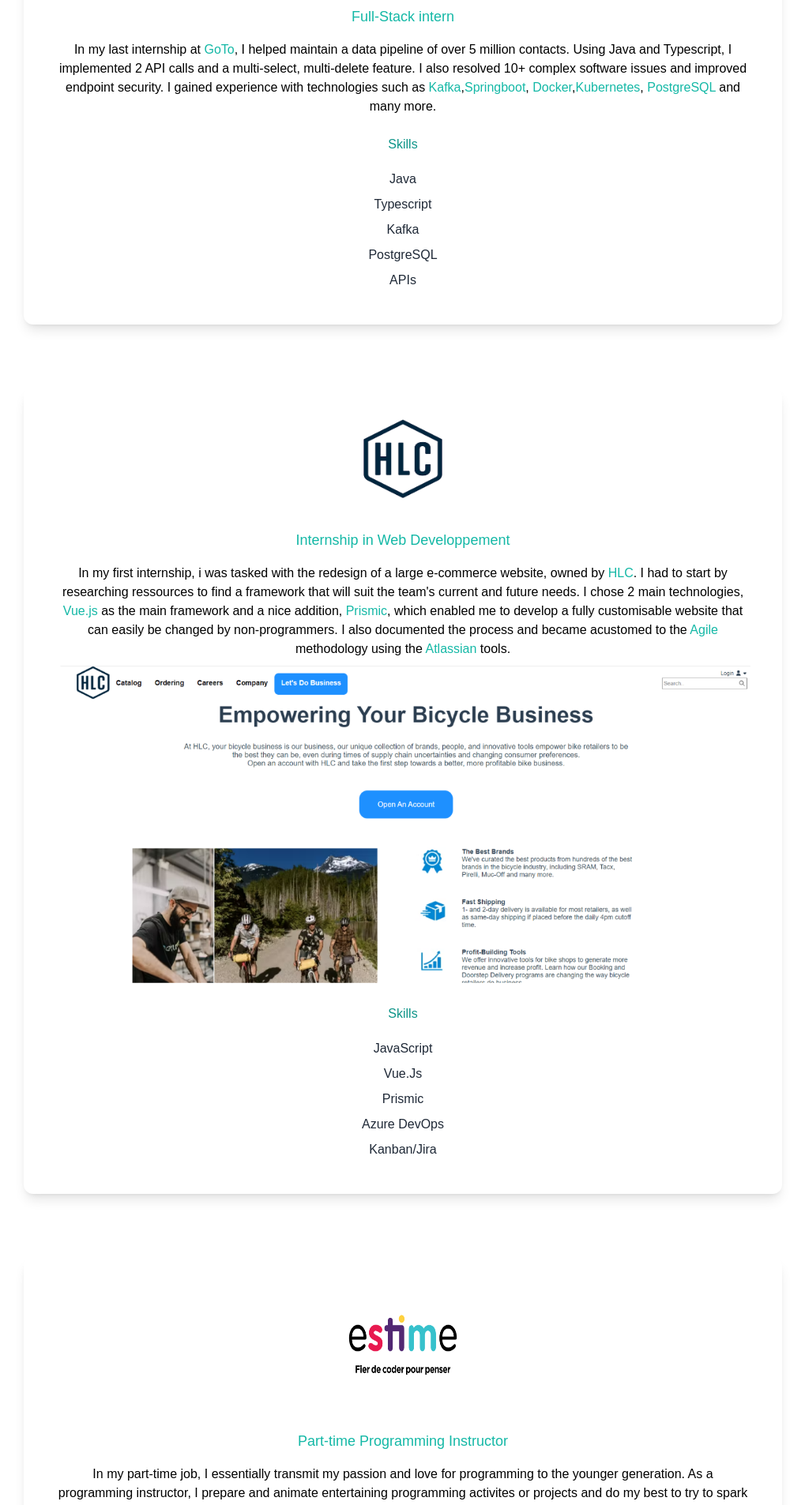
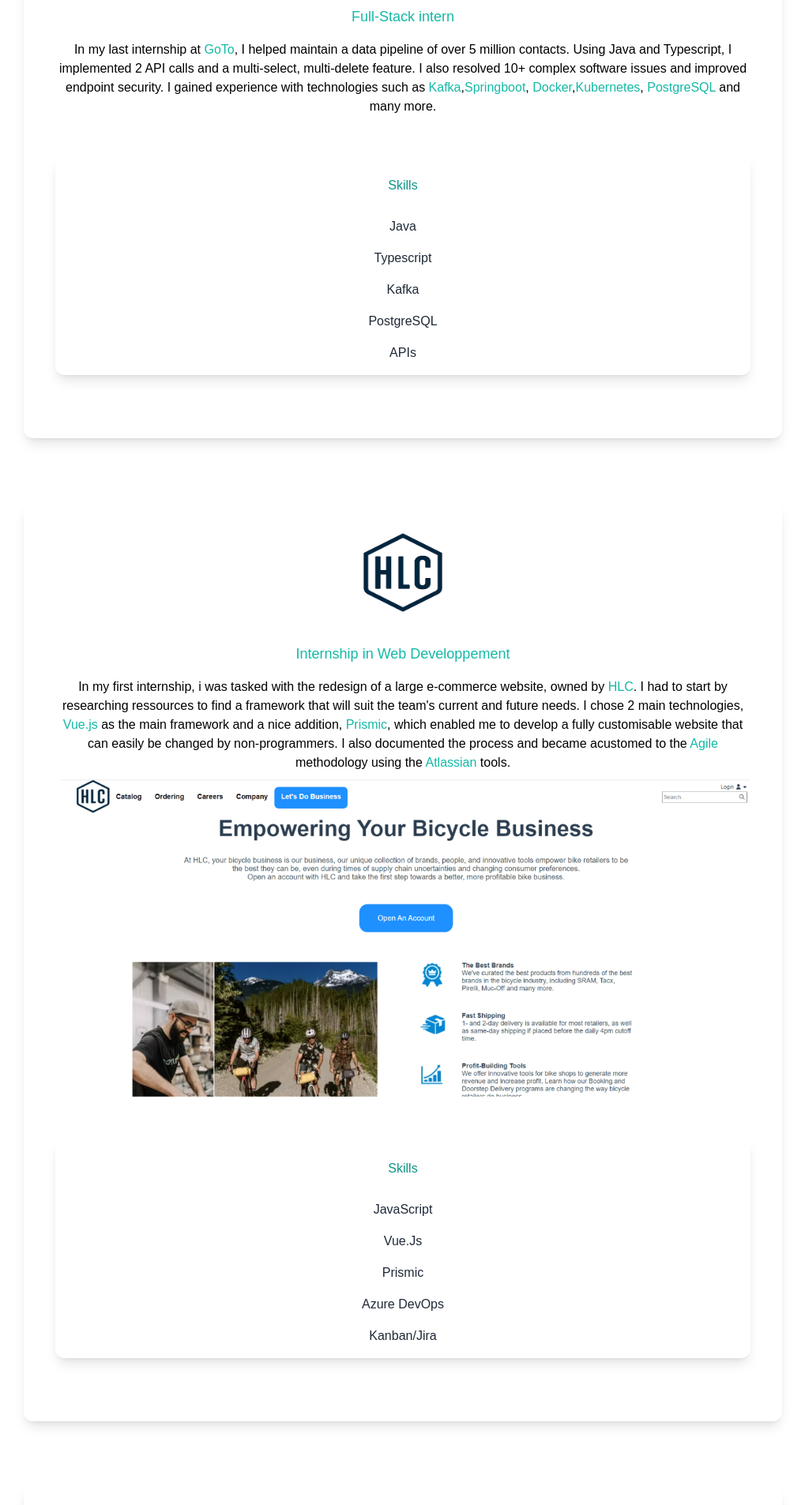
Before and after one commit to FayssalProg/MyPortfolio, a Next.js app: page / in a window 1280 px wide. Shown: the part 1710-3616 px from the top of the page at 79% size, without its empty margins (130-1149 px from the left). Built offline with nearby package versions, Linux system fonts and the light colour scheme.

Commit message:
Added box to 1st internship

```diff
--- a/pages/index.js
+++ b/pages/index.js
@@ -91,12 +91,14 @@
                  <span className="text-teal-500">Springboot</span>, <span className="text-teal-500">Docker</span>,
                  <span className="text-teal-500">Kubernetes</span>, <span className="text-teal-500">PostgreSQL</span> and many more.
               </p>
+              <div className="text-md py-2 leading-8 text-gray-800 dark:text-gray-200 shadow-lg p-10 rounded-xl my-10  dark:bg-white flex-1">
                 <h4 className="py-4 text-teal-600">Skills</h4>
                 <p className="text-gray-800 py-1">Java</p>
                 <p className="text-gray-800 py-1">Typescript</p>
                 <p className="text-gray-800 py-1">Kafka</p>
                 <p className="text-gray-800 py-1">PostgreSQL</p>
                 <p className="text-gray-800 py-1">APIs</p>
+              </div>
             </div>
             </div>
             <div className="lg:flex gap-10">
@@ -113,12 +115,14 @@
                 I also documented the process and became acustomed to the <span className="text-teal-500">Agile</span> methodology using the <span className="text-teal-500">Atlassian</span> tools.
               </p>
               <Image src={hlc_1} width={1000} height={462} />
+             <div className="text-md py-2 leading-8 text-gray-800 dark:text-gray-200 shadow-lg p-10 rounded-xl my-10  dark:bg-white flex-1">
               <h4 className="py-4 text-teal-600">Skills</h4>
               <p className="text-gray-800 py-1">JavaScript</p>
               <p className="text-gray-800 py-1">Vue.Js</p>
               <p className="text-gray-800 py-1">Prismic</p>
               <p className="text-gray-800 py-1">Azure DevOps</p>
               <p className="text-gray-800 py-1">Kanban/Jira</p>
+              </div>
             </div>
             </div>
             <div className="text-center shadow-lg p-10 rounded-xl my-10 dark:bg-white flex-1">
```
Lines whose indentation alone changed are shown as unchanged.
